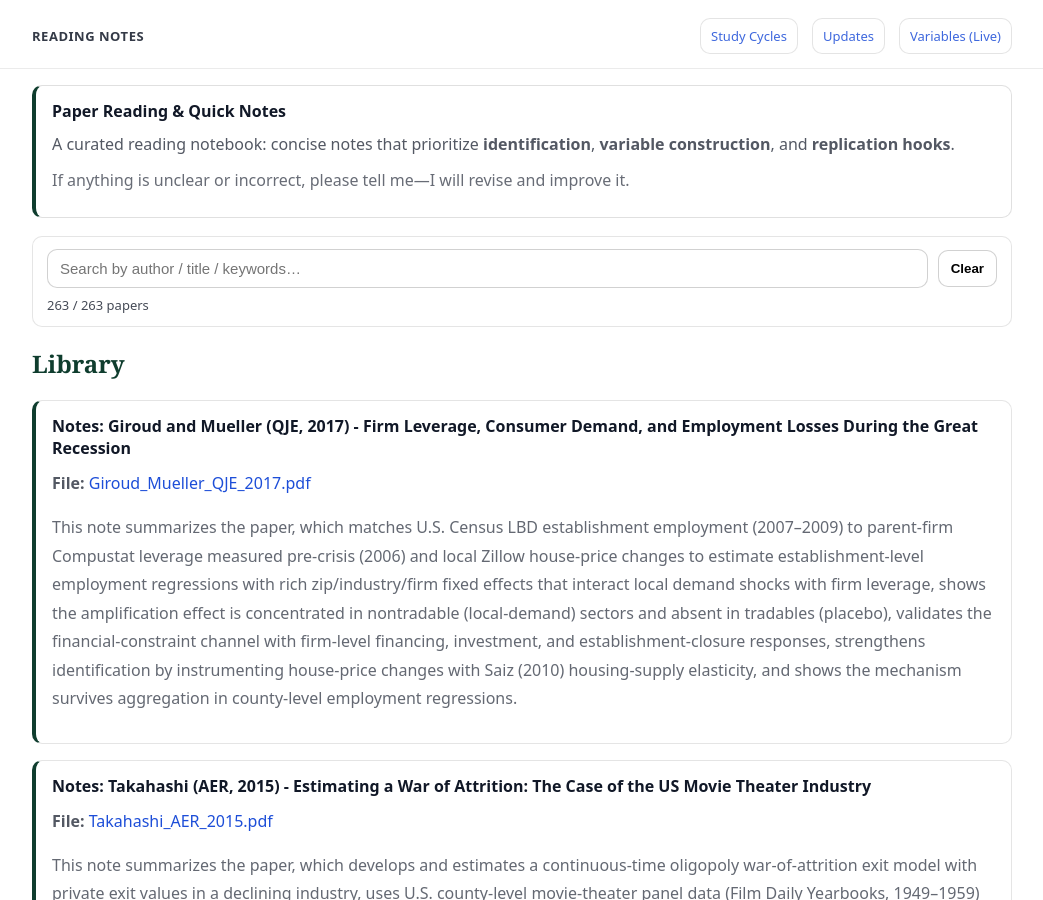
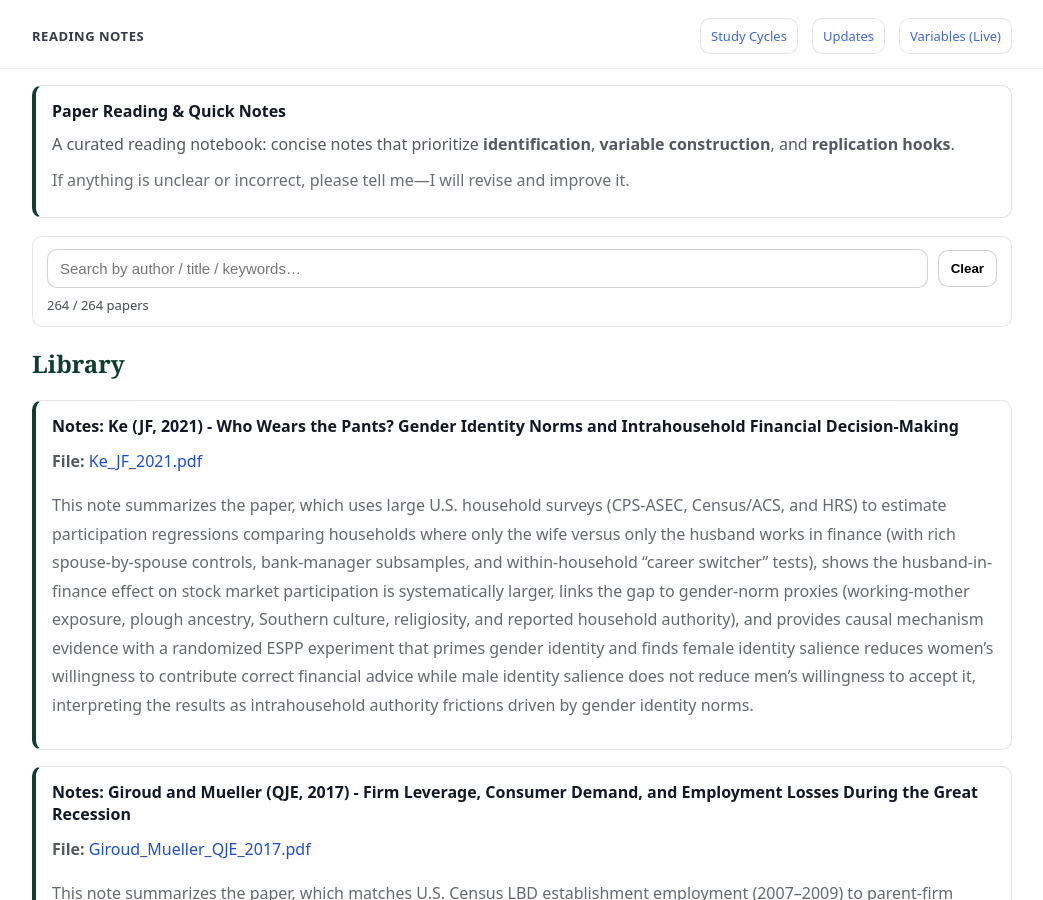
Before and after one commit to yaxinzn/study-archive, a Jekyll site: the page built from reading/index.md, in a window 1280 px wide and 900 px high. Shown: the whole window, without its empty margins (118-1161 px from the left). Built offline with Jekyll 4.4.1, drawn with Linux system fonts in a browser that asks for light colours.

Commit message:
Reading: add/update Ke_JF_2021.pdf

```diff
--- a/_data/reading.yml
+++ b/_data/reading.yml
@@ -1,3 +1,7 @@
+- title: "Notes: Ke (JF, 2021) - Who Wears the Pants? Gender Identity Norms and Intrahousehold Financial Decision-Making"
+  file: "Ke_JF_2021.pdf"
+  desc: "This note summarizes the paper, which uses large U.S. household surveys (CPS-ASEC, Census/ACS, and HRS) to estimate participation regressions comparing households where only the wife versus only the husband works in finance (with rich spouse-by-spouse controls, bank-manager subsamples, and within-household “career switcher” tests), shows the husband-in-finance effect on stock market participation is systematically larger, links the gap to gender-norm proxies (working-mother exposure, plough ancestry, Southern culture, religiosity, and reported household authority), and provides causal mechanism evidence with a randomized ESPP experiment that primes gender identity and finds female identity salience reduces women’s willingness to contribute correct financial advice while male identity salience does not reduce men’s willingness to accept it, interpreting the results as intrahousehold authority frictions driven by gender identity norms."
+
 - title: "Notes: Giroud and Mueller (QJE, 2017) - Firm Leverage, Consumer Demand, and Employment Losses During the Great Recession"
   file: "Giroud_Mueller_QJE_2017.pdf"
   desc: "This note summarizes the paper, which matches U.S. Census LBD establishment employment (2007–2009) to parent-firm Compustat leverage measured pre-crisis (2006) and local Zillow house-price changes to estimate establishment-level employment regressions with rich zip/industry/firm fixed effects that interact local demand shocks with firm leverage, shows the amplification effect is concentrated in nontradable (local-demand) sectors and absent in tradables (placebo), validates the financial-constraint channel with firm-level financing, investment, and establishment-closure responses, strengthens identification by instrumenting house-price changes with Saiz (2010) housing-supply elasticity, and shows the mechanism survives aggregation in county-level employment regressions."
```
Also changed, not shown: 1 other file.
